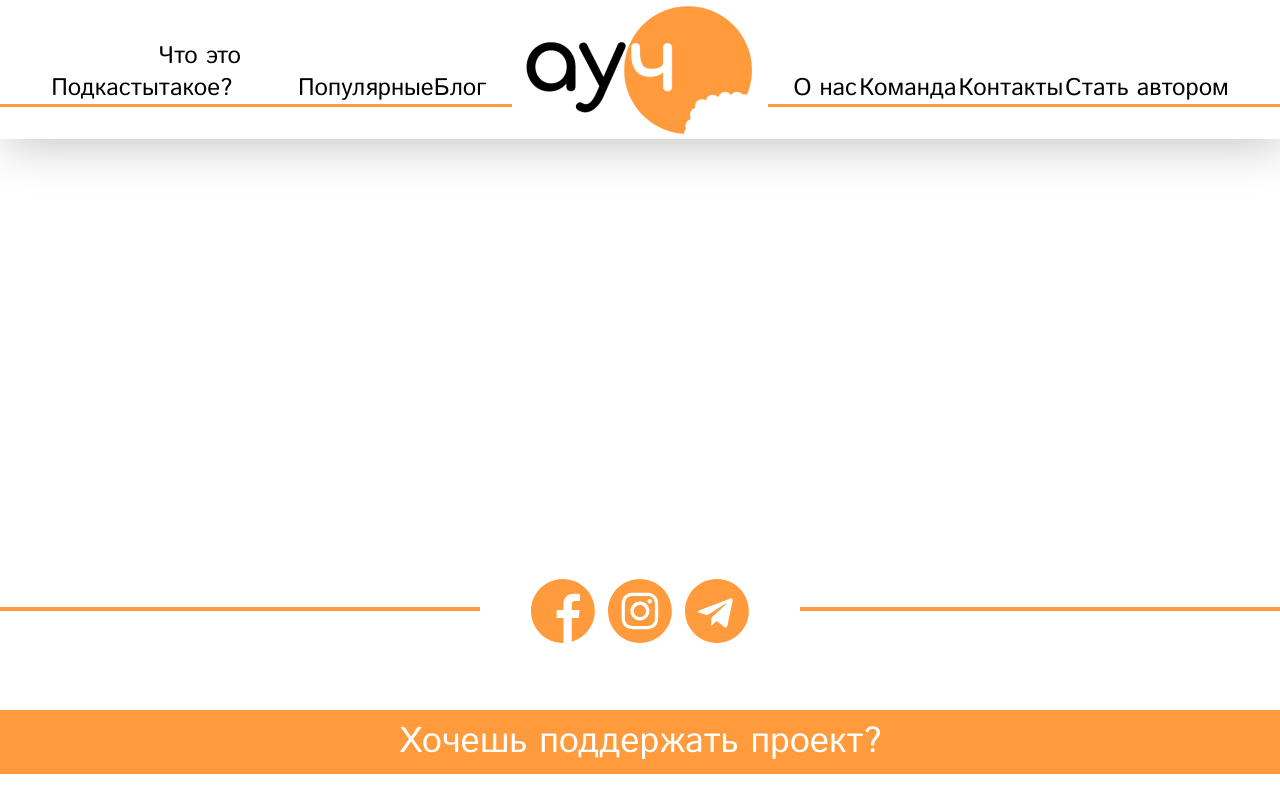
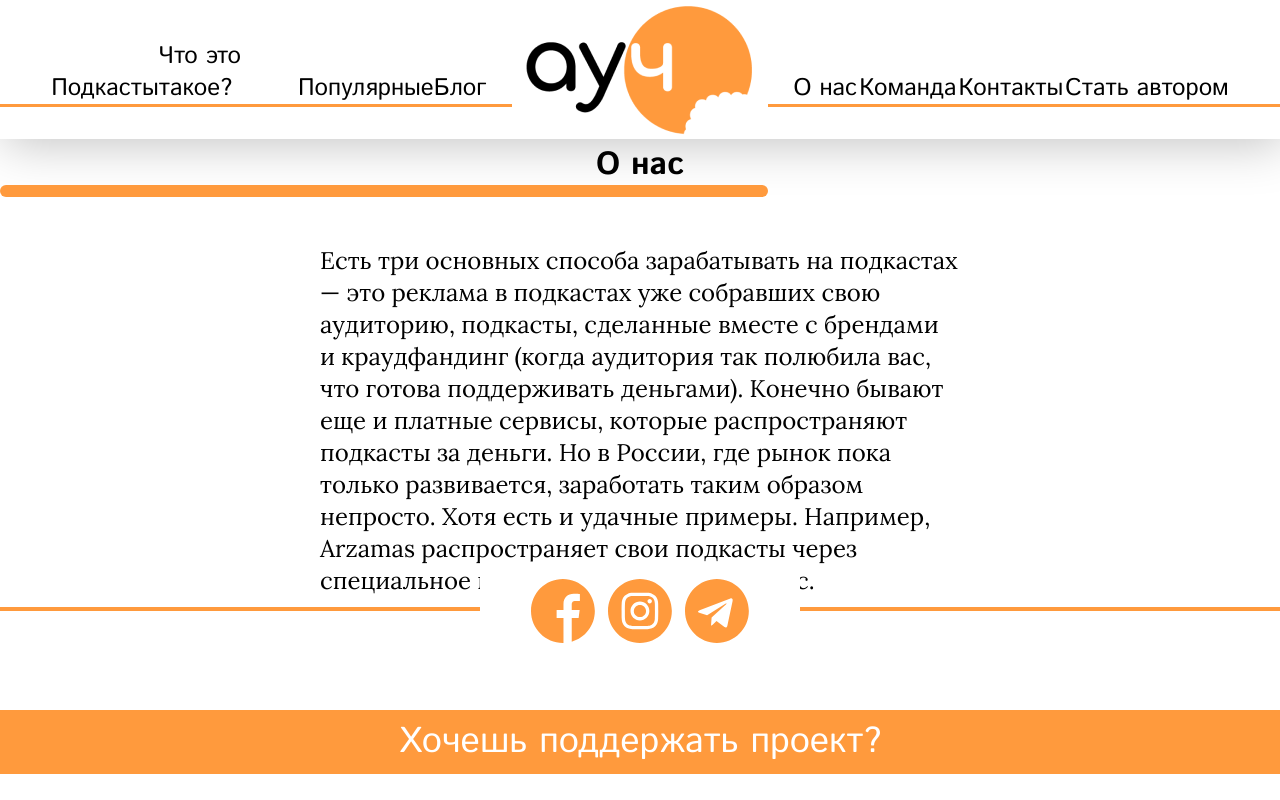
Before and after one commit to Akim87/Auch, a Vue app: page / in a window 1280 px wide. Built offline with nearby package versions, Linux system fonts and the light colour scheme.

Commit message:
about us + popup

```diff
--- a/src/App.vue
+++ b/src/App.vue
@@ -1,18 +1,21 @@
 <template>
   <div id="app">
     <PageHeader/>
+    <AboutUs/>
     <PageFooter/>
   </div>
 </template>
 
 <script>
 import PageHeader from './components/PageHeader.vue';
+import AboutUs from './components/AboutUs.vue';
 import PageFooter from './components/PageFooter.vue';
 
 export default {
   name: 'App',
   components: {
     PageHeader,
+    AboutUs,
     PageFooter,
   },
 };
--- /dev/null
+++ b/src/components/AboutUs.vue
@@ -0,0 +1,50 @@
+<template>
+  <div class="about-us">
+    <h1 class="about-us_title">О нас</h1>
+    <p class="about-us_text">
+      Есть три основных способа зарабатывать на подкастах — это реклама в подкастах уже собравших
+      свою аудиторию, подкасты, сделанные вместе с брендами и краудфандинг (когда аудитория так
+      полюбила вас, что готова поддерживать деньгами). Конечно бывают еще и платные сервисы, которые
+      распространяют подкасты за деньги. Но в России, где рынок пока только развивается, заработать
+      таким образом непросто. Хотя есть и удачные примеры. Например, Arzamas распространяет свои
+      подкасты через специальное приложение Радио. Арзамас.
+    </p>
+  </div>
+</template>
+
+<script>
+export default {
+  name: 'AboutUs',
+};
+</script>
+
+<style scoped lang="scss">
+
+.about-us {
+
+  &_title {
+    text-align: center;
+    position: relative;
+    margin-bottom: 5%;
+
+    &::before {
+      content: '';
+      position: absolute;
+      height: .75rem;
+      background-color: $colour-accent;
+      width: 60%;
+      border-radius: 1rem;
+      left: 0;
+      bottom: -1rem;
+    }
+  }
+
+  &_text {
+    width: 50%;
+    margin: 0 auto;
+    font-family: $font-family-Lora;
+    font-size: $font-size-text;
+  }
+}
+
+</style>
--- /dev/null
+++ b/src/components/BecomeAuthorPopup.vue
@@ -0,0 +1,74 @@
+<template>
+  <transition name="popup">
+    <div class="popup_mask">
+      <div class="popup_wrapper">
+        <div class="popup_container">
+          <h1 class="popup_header">Хотите стать автором?</h1>
+          <p class="popup_text">
+            Подкасты — очень демократичное медиа. Чтобы начать записывать свой, достаточно телефона.
+            Например, есть программа и одновременно платформа Anchor, в ней можно сразу после записи
+            отредактировать звук и отправить на все платформы для подкастов. Главное, чтобы вам было
+            что сказать.
+          </p>
+          <baseButton class="popup_submit" buttonText="Отправить" @click="$emit('close')" />
+        </div>
+      </div>
+    </div>
+  </transition>
+</template>
+
+<script>
+import baseButton from './base/baseButton.vue';
+
+export default {
+  name: 'BecomeAuthorPopup',
+  components: {
+    baseButton,
+  },
+};
+</script>
+
+<style scoped lang="scss">
+.popup {
+  &_mask {
+    position: fixed;
+    z-index: 9998;
+    top: 0;
+    left: 0;
+    width: 100%;
+    height: 100%;
+    background-color: rgba(0, 0, 0, 0.5);
+    display: table;
+    transition: opacity 0.3s ease;
+  }
+
+  &_wrapper {
+    display: table-cell;
+    vertical-align: middle;
+  }
+
+  &_container {
+    width: 65%;
+    margin: 0 auto;
+    background-color: #fff;
+    box-shadow: 0px 0px 20px rgba(0, 0, 0, 0.5);
+    border-radius: 19px;
+    transition: all 0.3s ease;
+    padding-bottom: 4%;
+  }
+
+  &_header {
+    background-color: $colour-accent;
+    padding: 4%;
+  }
+
+  &_text {
+    padding: 4%;
+    font-size: $font-size-text;
+  }
+
+  &_submit{
+
+  }
+}
+</style>
--- a/src/components/PageHeader.vue
+++ b/src/components/PageHeader.vue
@@ -1,25 +1,39 @@
 <template>
+  <div>
     <nav class="d-flex justify-between header">
       <ul class="d-flex justify-between menu menu-left">
-      <li><a href="">Подкасты</a></li>
-      <li><a href="">Что это такое?</a></li>
-      <li><a href="">Популярные</a></li>
-      <li><a href="">Блог</a></li>
+        <li><a href="#">Подкасты</a></li>
+        <li><a href="#">Что это такое?</a></li>
+        <li><a href="#">Популярные</a></li>
+        <li><a href="#">Блог</a></li>
       </ul>
       <img src="~@/assets/Logo.png" alt="auch-logo">
       <ul class="d-flex justify-between menu menu-right">
-      <li><a href="">О нас</a></li>
-      <li><a href="">Команда</a></li>
-      <li><a href="">Контакты</a></li>
-      <li><a href="">Стать автором</a></li>
+        <li><a href="#">О нас</a></li>
+        <li><a href="#">Команда</a></li>
+        <li><a href="#">Контакты</a></li>
+        <li><a href="#" @click="showPopup = true">Стать автором</a></li>
       </ul>
     </nav>
+    <BecomeAuthorPopup v-if="showPopup" @close="showPopup = false"/>
+  </div>
 </template>
 
 <script>
+import BecomeAuthorPopup from './BecomeAuthorPopup.vue';
+
 export default {
   name: 'PageHeader',
+  components: {
+    BecomeAuthorPopup,
+  },
+  data() {
+    return {
+      showPopup: false,
     };
+  },
+};
+
 </script>
 
 <style scoped lang="scss">
--- /dev/null
+++ b/src/components/base/baseButton.vue
@@ -0,0 +1,22 @@
+<template>
+  <button> {{buttonText}} </button>
+</template>
+
+<script>
+export default {
+  name: 'baseButton',
+  props: ['buttonText'],
+};
+
+</script>
+
+<style scoped lang="scss">
+  button {
+    background-color: $colour-accent;
+    font-size: 1.625rem;
+    border-radius: 30px;
+    color: white;
+    padding: 1rem 4.5rem;
+    box-shadow: 0px 4px 10px rgba(0, 0, 0, 0.25);
+  }
+</style>
--- a/src/main.js
+++ b/src/main.js
@@ -3,7 +3,7 @@ import Vue from 'vue';
 import App from './App.vue';
 
 
-Vue.config.productionTip = false;
+Vue.config.productionTip = true;
 
 new Vue({
   render: (h) => h(App),
--- a/src/styles/base/normalize.scss
+++ b/src/styles/base/normalize.scss
@@ -12,3 +12,7 @@ a {
 ul {
   list-style: none;
 }
+
+button {
+  border: none;
+}
--- a/src/styles/base/variables.scss
+++ b/src/styles/base/variables.scss
@@ -9,4 +9,4 @@ $colour-accent: #FF9A3D;
 $font-family-Lora: "Lora", Arial, Helvetica, sans-serif;
 $font-family-IstokWeb: "IstokWeb", Arial, Helvetica, sans-serif;
 
-$font-text: $font-family-Lora, 1.5rem;
+$font-size-text: 1.5rem;
```
Also changed, not shown: 11 other files (tests, documents, lock files or other folders). Lines whose indentation alone changed are shown as unchanged.
